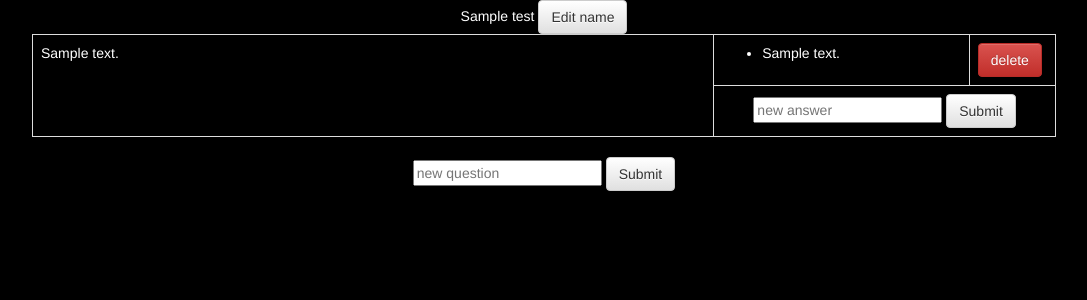
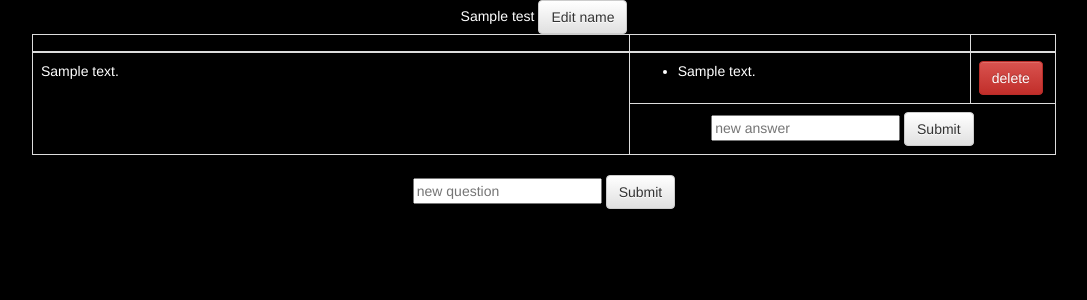
Before and after one commit to Amialc/course_work, a Flask app: page /edit_test/1 in a window 1280 px wide. Shown: the top 300 px of the page, without its empty margins (96-1183 px from the left). Run offline with Flask 2, Linux system fonts and the light colour scheme; a user stored in the database is signed in; tables that the repository leaves empty hold one stand-in row (values such as "Sample post"); parts of the project's set-up code (start-up, migrations or seed data) failed here and were passed over; some libraries are stand-ins or nearby versions.

Commit message:
fixed table at edit_test

```diff
--- a/templates/edit_test.html
+++ b/templates/edit_test.html
@@ -8,26 +8,33 @@
     {% if questions %}
     <div id="questions">
     <table class="table table-bordered">
+    <thead style="visibility: hidden;">
+    <tr>
+        <th class="col-md-7"></th>
+        <th class="col-md-4"></th>
+        <th class="col-md-1"></th>
+    </tr>
+    </thead>
     {% for question in questions %}
     <tr>
     {% if answers[question.id] | length == 0 %}
-    <td class="col-md-8">{{ question.text }}</td>
-    <td class="col-md-4"><div class="text-center"><form method="post" action="">
+    <td>{{ question.text }}</td>
+    <td colspan="2"><div class="text-center"><form method="post" action="">
     {{ new_answer_form.hidden_tag() }}
     {{ new_answer_form.question(value=question.id, style="display: none;") }}
     {{ new_answer_form.string(placeholder="new answer") }}
     {{ new_answer_form.submit(class="btn btn-default") }}
     </form></div></td>
     {% else %}
-    <td class="col-md-8" rowspan="{{ answers[question.id] | length + 1 }}">{{ question.text }}</td>
+    <td rowspan="{{ answers[question.id] | length + 1 }}">{{ question.text }}</td>
     {% for answer in answers[question.id] %}
-    <td class="col-md-3"><ul>
+    <td><ul>
                 <li>{{ answer.text }}</li>
         </ul></td>
-    <td class="col-md-1"><a href="{{ url_for('delete_answer',id=answer.id) }}" class="btn btn-danger">delete</a></td>
+    <td><a href="{{ url_for('delete_answer',id=answer.id) }}" class="btn btn-danger">delete</a></td>
     </tr>
     {% endfor %}
-    <tr><td colspan="2" class="col-md-4">
+    <tr><td colspan="2">
     <div class="text-center">
     <form method="post" action="">
     {{ new_answer_form.hidden_tag() }}
```
